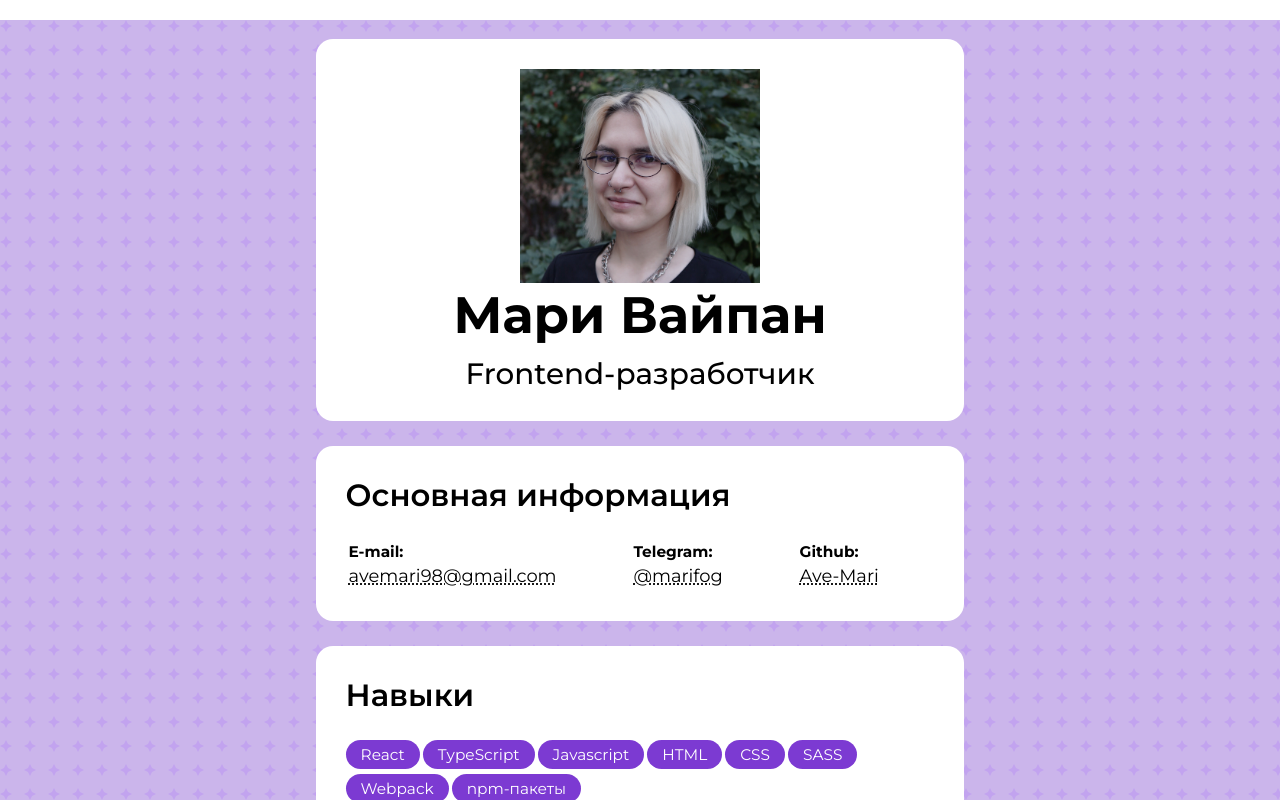
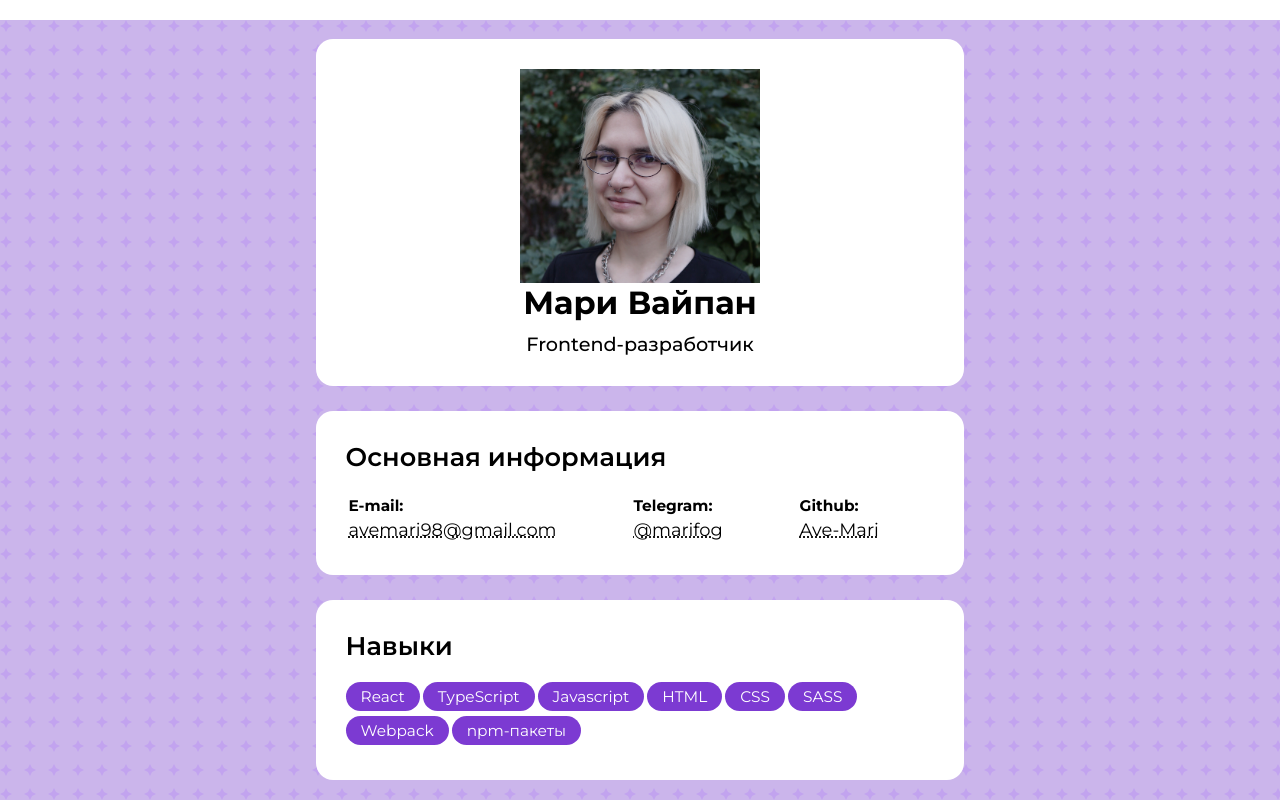
Before and after one commit to Ave-Mari/Mari-CV, a React app: page / in a window 1280 px wide. Shown: the top 800 px of the page. Built offline with nearby package versions, Linux system fonts and the light colour scheme; some icons are missing; the HTML template or start-up script is replaced by a standard one.

Commit message:
change font-size for desktop screen

```diff
--- a/src/components/MainSection/MainSection.styles.ts
+++ b/src/components/MainSection/MainSection.styles.ts
@@ -7,20 +7,21 @@ export const Wrapper = styled.section`
     margin-bottom: 25px;
     padding: 30px;
 
+
     display: flex;
     flex-direction: column;
     align-items: center;
 
     h1 {
         font-weight: 700;
-        font-size: 4vw;
+        font-size: 2.5vw;
         margin-top: 0px;
         margin-bottom: 10px;
     }
 
     h3 {
         font-weight: 500;
-        font-size: 2.3vw;
+        font-size: 1.5vw;
         margin: 0px;
 
     }
--- a/src/components/Section/Section.styles.ts
+++ b/src/components/Section/Section.styles.ts
@@ -9,7 +9,7 @@ export const Wrapper = styled.section`
 
     h2 {
         font-weight: 600;
-        font-size: 2.4vw;
+        font-size: 2vw;
         margin-top: 0px;
     }
 
```
